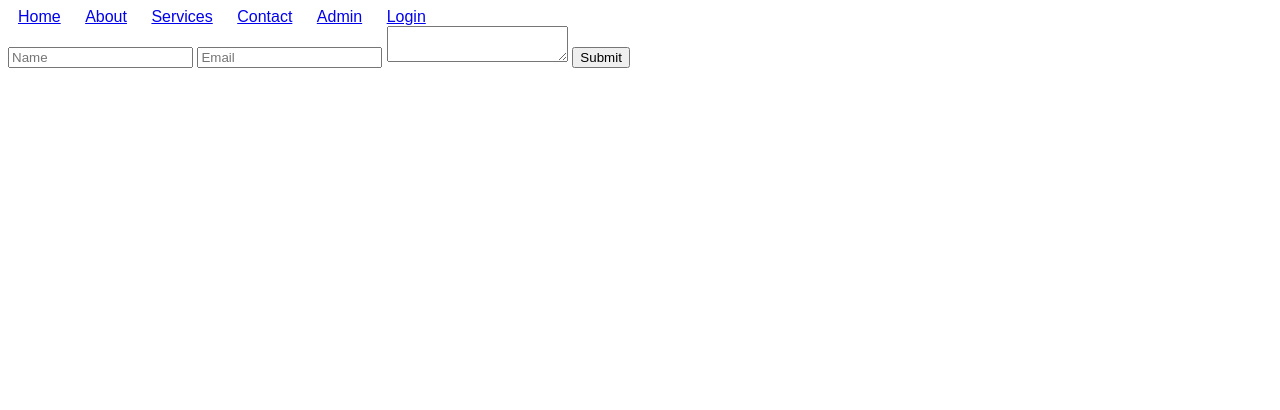
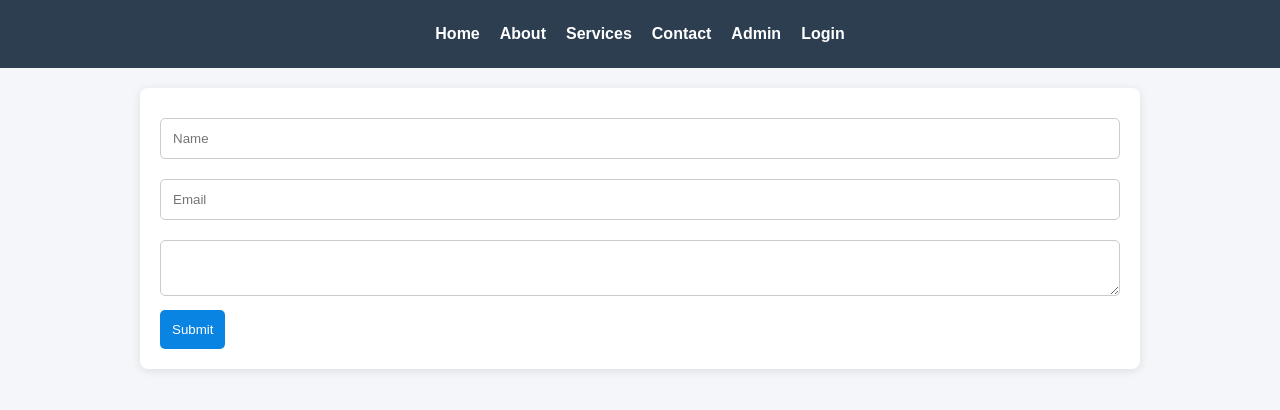
Before and after one commit to chinmayidl/student-portal-chinmayidl, a plain HTML site: page frontend/contact.html in a window 1280 px wide. Drawn offline with Linux system fonts and the light colour scheme.

Commit message:
Added frontend and backend files

```diff
--- a/frontend/style.css
+++ b/frontend/style.css
@@ -1,3 +1,72 @@
+*{
+margin:0;
+padding:0;
+box-sizing:border-box;
+font-family:Arial, Helvetica, sans-serif;
+}
 
-body{font-family:Arial}
-nav a{margin:10px}
+body{
+background:#f5f6fa;
+}
+
+nav{
+background:#2c3e50;
+padding:15px;
+display:flex;
+justify-content:center;
+flex-wrap:wrap;
+}
+
+nav a{
+color:white;
+margin:10px;
+text-decoration:none;
+font-weight:bold;
+}
+
+nav a:hover{
+color:#00cec9;
+}
+
+.container{
+max-width:1000px;
+margin:auto;
+padding:20px;
+background:white;
+margin-top:20px;
+border-radius:8px;
+box-shadow:0 2px 10px rgba(0,0,0,0.1);
+}
+
+h1{
+margin-bottom:20px;
+color:#2c3e50;
+}
+
+input,textarea{
+width:100%;
+padding:12px;
+margin:10px 0;
+border-radius:5px;
+border:1px solid #ccc;
+}
+
+button{
+background:#0984e3;
+color:white;
+padding:12px;
+border:none;
+border-radius:5px;
+cursor:pointer;
+}
+
+button:hover{
+background:#0652DD;
+}
+
+@media(max-width:600px){
+nav{
+flex-direction:column;
+align-items:center;
+}
+}
```
Also changed, not shown: frontend/admin.html (+36 -2 lines).
